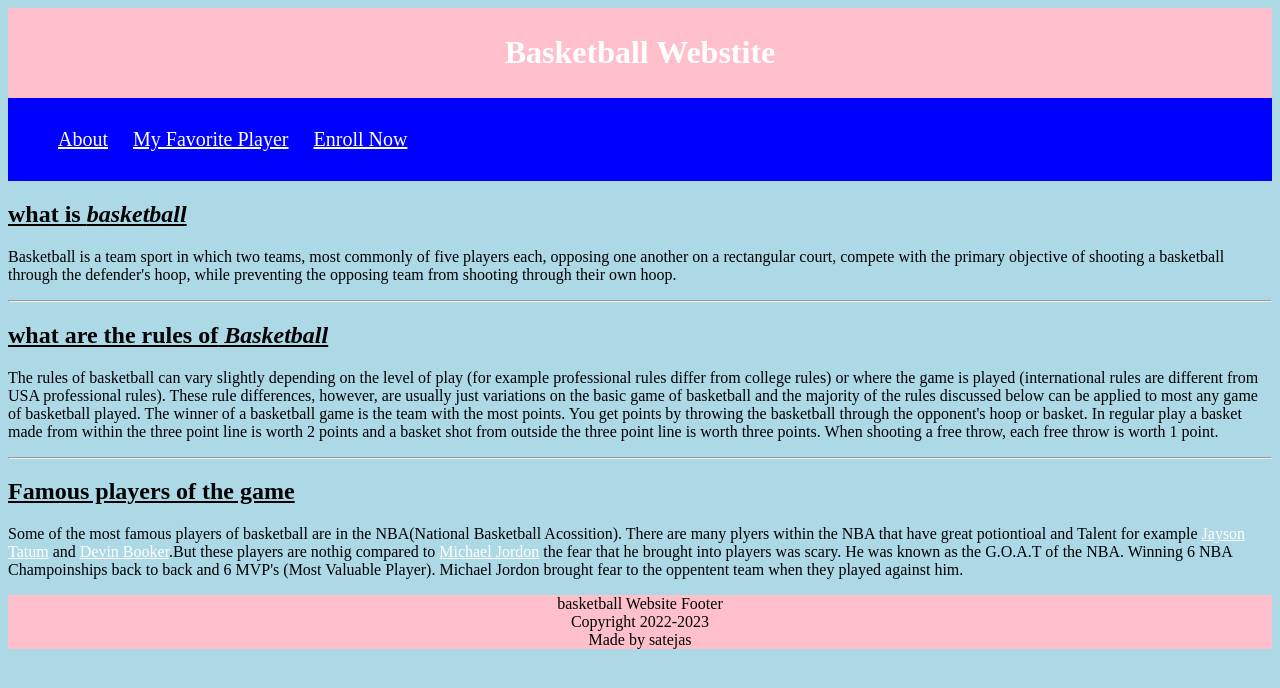
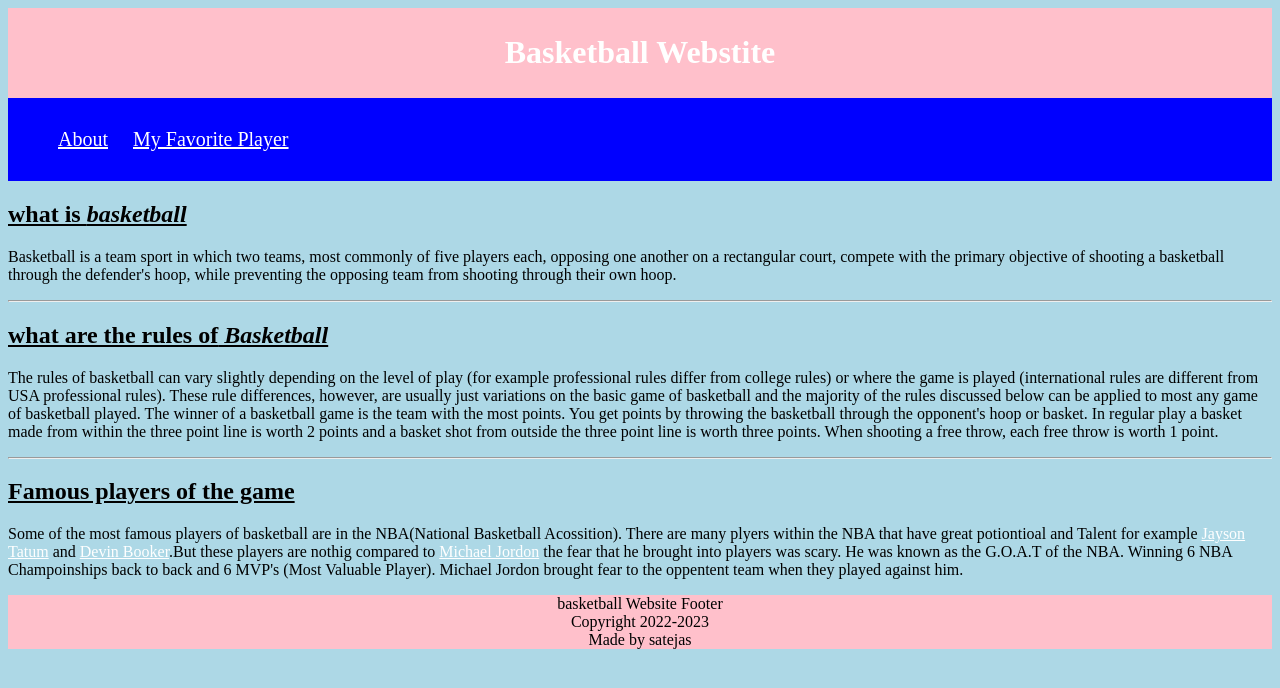
Before and after one commit to satejask/Basketball, a plain HTML site: page index.html in a window 1280 px wide. Drawn offline with Linux system fonts and the light colour scheme.

Commit message:
Update index.html

```diff
--- a/index.html
+++ b/index.html
@@ -11,7 +11,7 @@ Basketball website </title>
     <ul>
       <li><a href="#">About</a></li>
       <li><a href="Micheal Jordon finals project.html">My Favorite Player</a></li>
-      <li><a href="register.html">Enroll Now</a></li>
+
     </ul>
     </nav>
 
```
